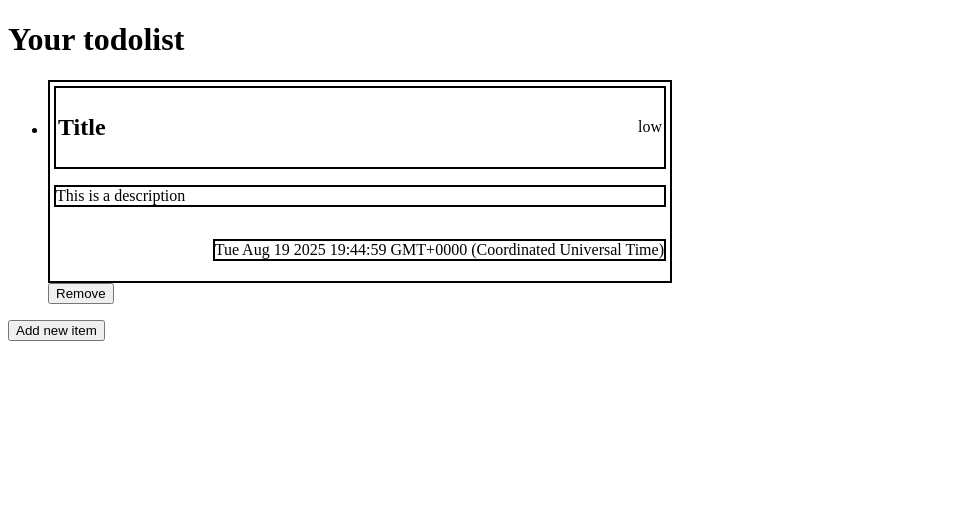
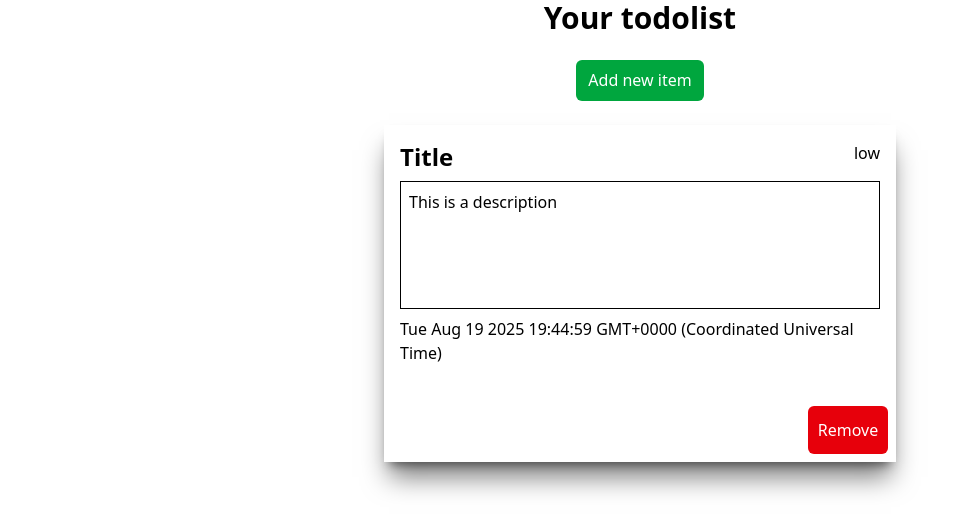
Before and after one commit to MikeLvl76/todolist, an Angular app: page / in a window 1280 px wide. Shown: the top 532 px of the page, without its empty margins (0-963 px from the left). Built offline with nearby package versions, Linux system fonts and the light colour scheme.

Commit message:
use TailwindCSS and use templates for better readability

```diff
--- a/package.json
+++ b/package.json
@@ -28,7 +28,10 @@
     "@angular/forms": "^20.1.0",
     "@angular/platform-browser": "^20.1.0",
     "@angular/router": "^20.1.0",
+    "@tailwindcss/postcss": "^4.1.12",
+    "postcss": "^8.5.6",
     "rxjs": "~7.8.0",
+    "tailwindcss": "^4.1.12",
     "tslib": "^2.3.0"
   },
   "devDependencies": {
--- a/src/app/app.ts
+++ b/src/app/app.ts
@@ -5,28 +5,8 @@ import { Item } from '../components/item';
 @Component({
   imports: [Item],
   selector: 'app-root',
-  template: `<main>
-    <div>
-      <h1>Your todolist</h1>
-      <ul>
-        @for (item of list; track item.id) {
-        <li>
-          <div>
-            <item-container
-              [title]="item.title"
-              [description]="item.description"
-              [priority]="item.priority"
-              [deadline]="item.deadline"
-            />
-            <button (click)="deleteItem(item.id)">Remove</button>
-          </div>
-        </li>
-        }
-      </ul>
-      <button (click)="addItem()">Add new item</button>
-    </div>
-  </main>`,
-  styleUrl: './app.css',
+  templateUrl: '../templates/app.template.html',
+  styleUrl: "../styles.css"
 })
 export class App {
   protected list: TodoItem[] = [
--- a/src/components/item.ts
+++ b/src/components/item.ts
@@ -2,57 +2,8 @@ import { Component, input, signal } from '@angular/core';
 
 @Component({
   selector: 'item-container',
-  template: `<div id="item-container">
-    <div id="header">
-      <p id="title">{{ title() }}</p>
-      <p id="priority">{{ priority() }}</p>
-    </div>
-    <p id="description">{{ description() }}</p>
-    <p id="deadline">{{ deadline() }}</p>
-  </div>`,
-  styles: `
-  #item-container {
-    display: flex;
-    flex-direction: column;
-    justify-content: flex-start;
-    max-width: 50%;
-    max-height: 20%;
-    border: 2px solid black;
-    padding: 4px;
-  }
-
-  #header {
-    display: flex;
-    flex-direction: row;
-    justify-content: space-between;
-    align-items: center;
-    max-height: 15%;
-    padding: 2px;
-    border: 2px solid black;
-  }
-
-  #title {
-    font-weight: bold;
-    font-size: 24px;
-    text-align: left;
-  }
-
-  #priority {
-
-  }
-
-  #description {
-    word-break: break-word;
-    min-height: 40%;
-    max-height: 70%;
-    border: 2px solid black;
-  }
-
-  #deadline {
-    place-self: flex-end;
-    border: 2px solid black;
-  }
-  `,
+  templateUrl: `../templates/item.template.html`,
+  styleUrl: '../styles.css'
 })
 export class Item {
   description = input('');
--- a/src/index.html
+++ b/src/index.html
@@ -1,5 +1,5 @@
 <!doctype html>
-<html lang="en">
+<html lang="en" style="height: 100%; max-height: 100%;">
 <head>
   <meta charset="utf-8">
   <title>Todolist</title>
--- a/src/styles.css
+++ b/src/styles.css
@@ -1 +1,2 @@
 /* You can add global styles to this file, and also import other style files */
+@import "tailwindcss";
--- /dev/null
+++ b/src/templates/app.template.html
@@ -0,0 +1,25 @@
+@let l = list; @let del = deleteItem;
+
+<div class="flex flex-col gap-6 align-middle min-w-max h-screen">
+  <h1 class="font-bold text-3xl text-center">Your todolist</h1>
+  <button class="w-32 h-12 bg-green-600 rounded-md text-white self-center" (click)="addItem()">
+    Add new item
+  </button>
+  <ul class="flex justify-center list-none h-full max-h-full overscroll-auto">
+    @for (item of l; track item.id) {
+    <li class="w-[40%] h-[50%] shadow-xl/50">
+      <div class="flex flex-col justify-between h-full p-2">
+        <item-container
+          [title]="item.title"
+          [description]="item.description"
+          [priority]="item.priority"
+          [deadline]="item.deadline"
+        />
+        <button class="w-20 h-12 bg-red-600 rounded-md text-white self-end" (click)="del(item.id)">
+          Remove
+        </button>
+      </div>
+    </li>
+    }
+  </ul>
+</div>
--- /dev/null
+++ b/src/templates/item.template.html
@@ -0,0 +1,10 @@
+@let t = title; @let p = priority; @let desc = description; @let ddln = deadline;
+
+<div class="flex flex-col align-top gap-2 min-h-40 max-h-64 p-2">
+  <div class="flex flex-row justify-between items-top">
+    <p class="font-bold text-2xl">{{ t() }}</p>
+    <p id="priority">{{ p() }}</p>
+  </div>
+  <span class="border-1 border-black break-all min-h-32 max-h-max p-2">{{ desc() }}</span>
+  <p id="deadline">{{ ddln() }}</p>
+</div>
```
Also changed, not shown: .postcssrc.json (added), src/app/app.css (deleted), 1 other file (tests, documents, lock files or other folders).
